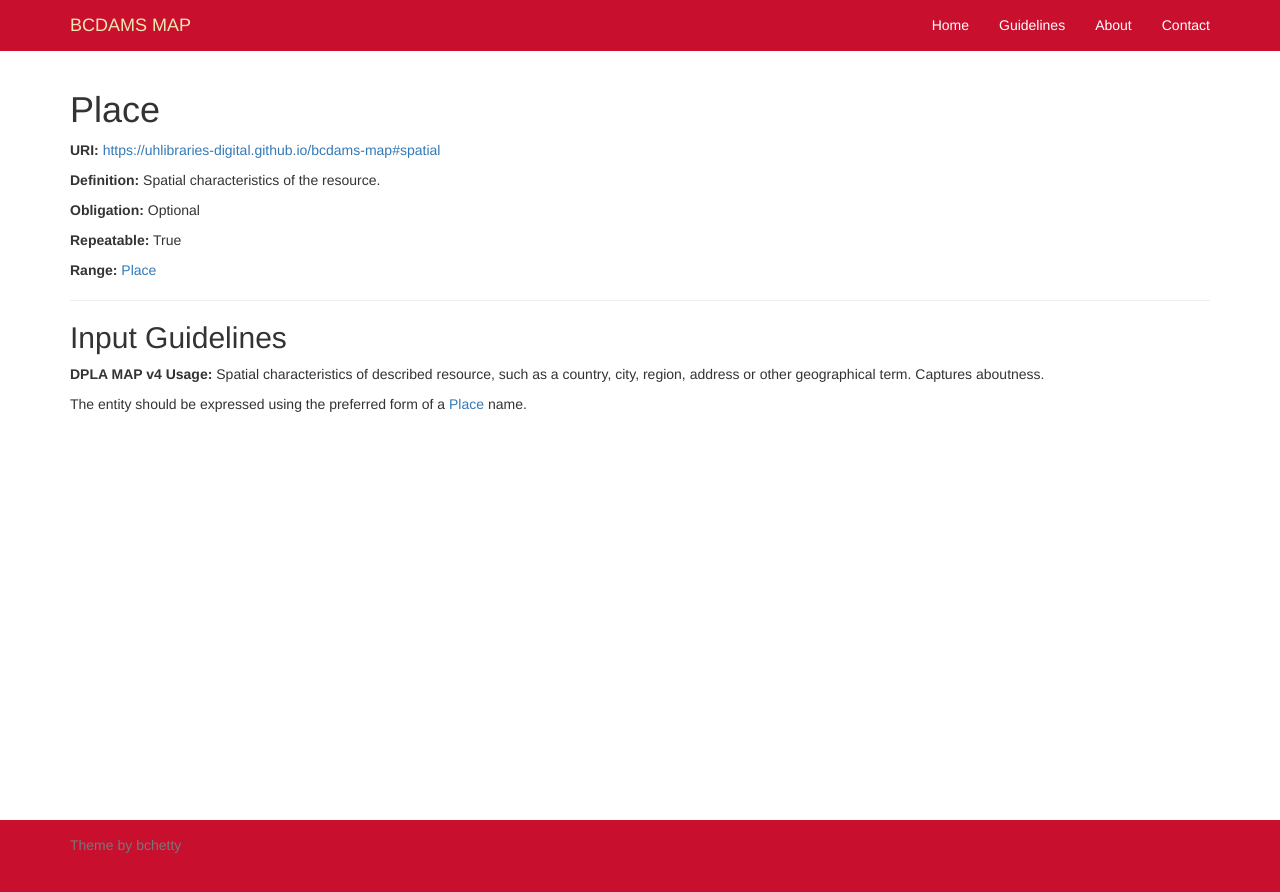
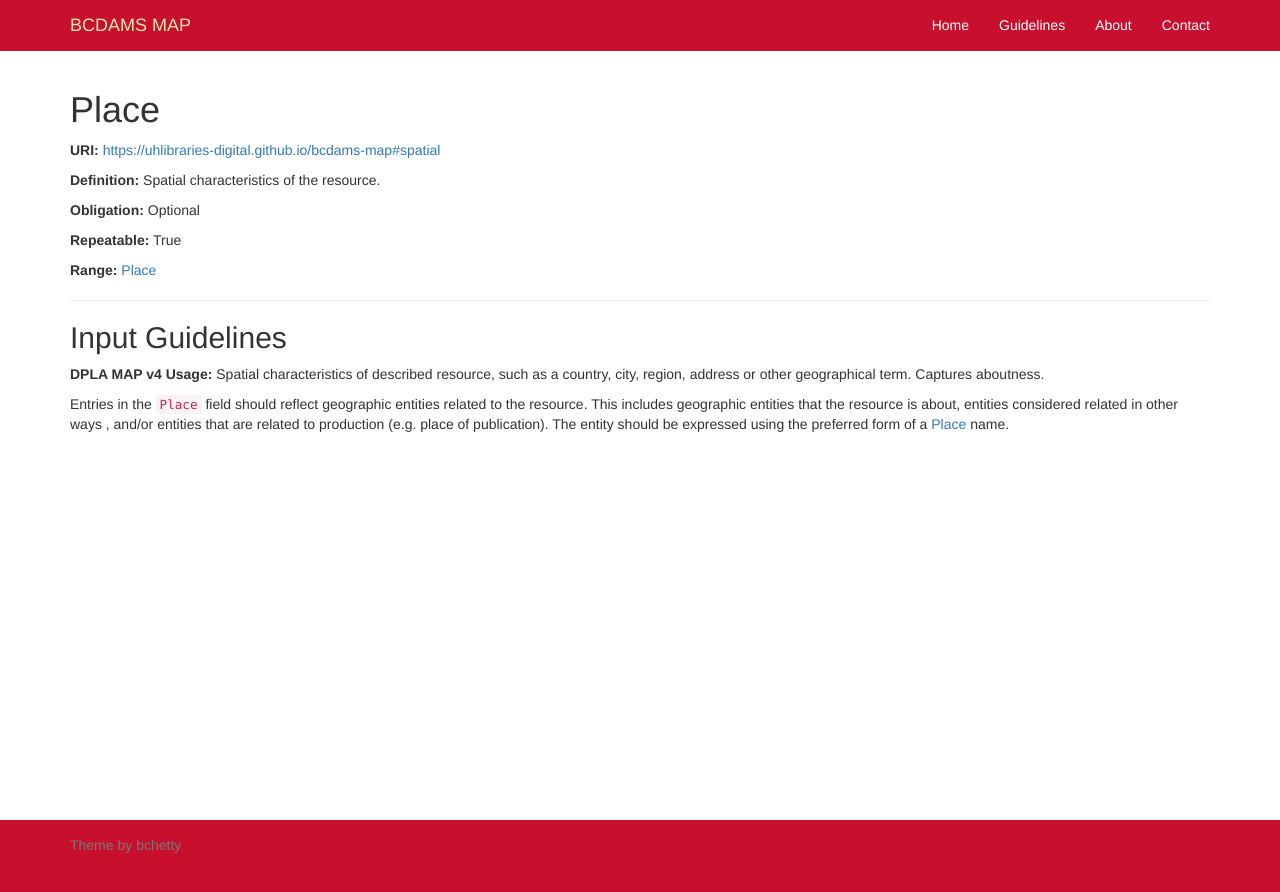
Before and after one commit to uhlibraries-digital/bcdams-map, a Jekyll site: the page built from guidelines/spatial.md, in a window 1280 px wide. Shown: the top 892 px of the page. Built offline with Jekyll 4.4.1, drawn with Linux system fonts in a browser that asks for light colours; nearby versions of some CDN libraries; comment, search, counter and statistics services are not loaded.

Commit message:
update spatial guidelines, resolves #45

```diff
--- a/guidelines/spatial.md
+++ b/guidelines/spatial.md
@@ -9,4 +9,4 @@ comments: false
 
 **DPLA MAP v4 Usage:** Spatial characteristics of described resource, such as a country, city, region, address or other geographical term. Captures aboutness.
 
-The entity should be expressed using the preferred form of a [Place](https://id.lib.uh.edu/ark:/84475/au9146r1446) name.
+Entries in the `Place` field should reflect geographic entities related to the resource. This includes geographic entities that the resource is about, entities considered related in other ways , and/or entities that are related to production (e.g. place of publication). The entity should be expressed using the preferred form of a [Place](https://id.lib.uh.edu/ark:/84475/au9146r1446) name.
```
